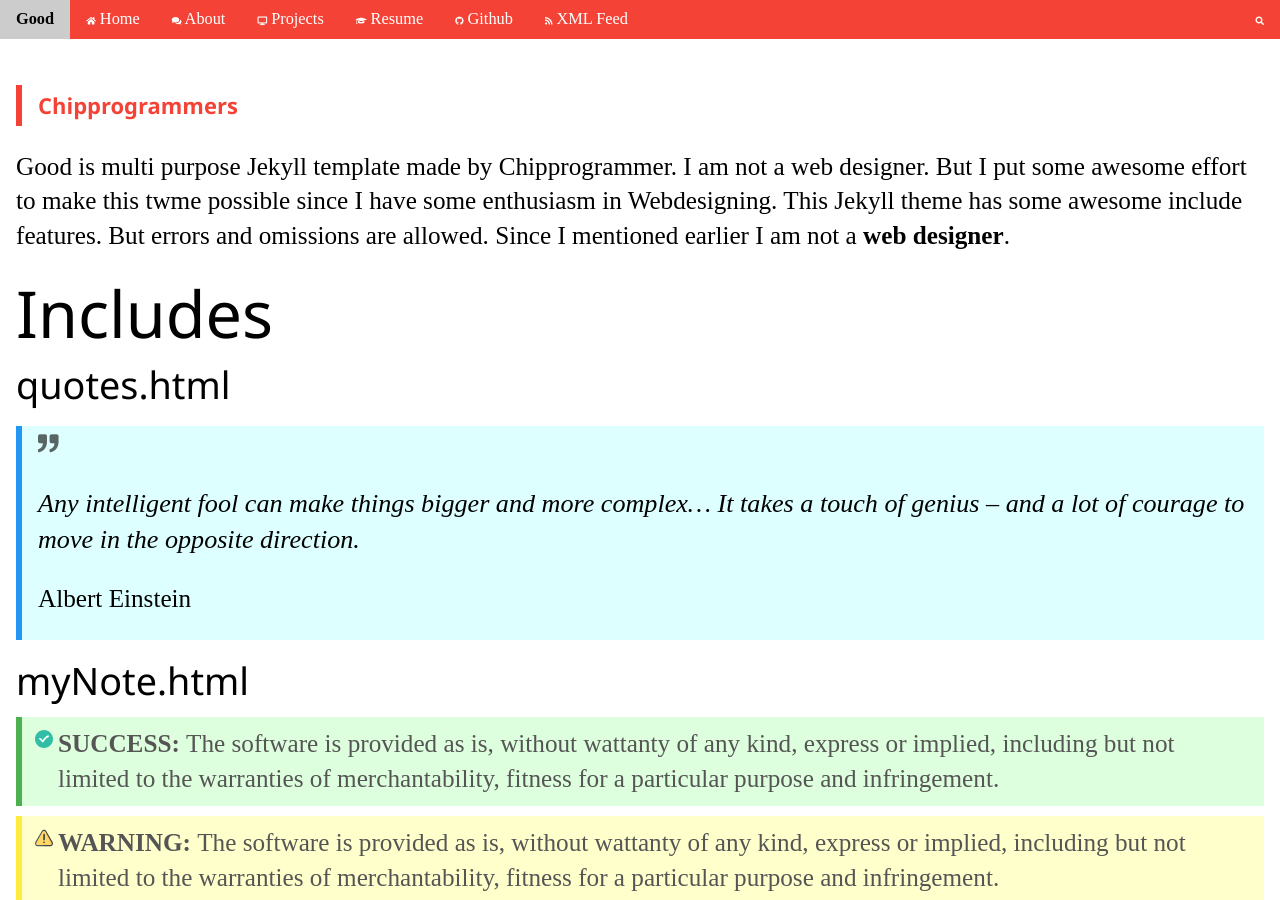
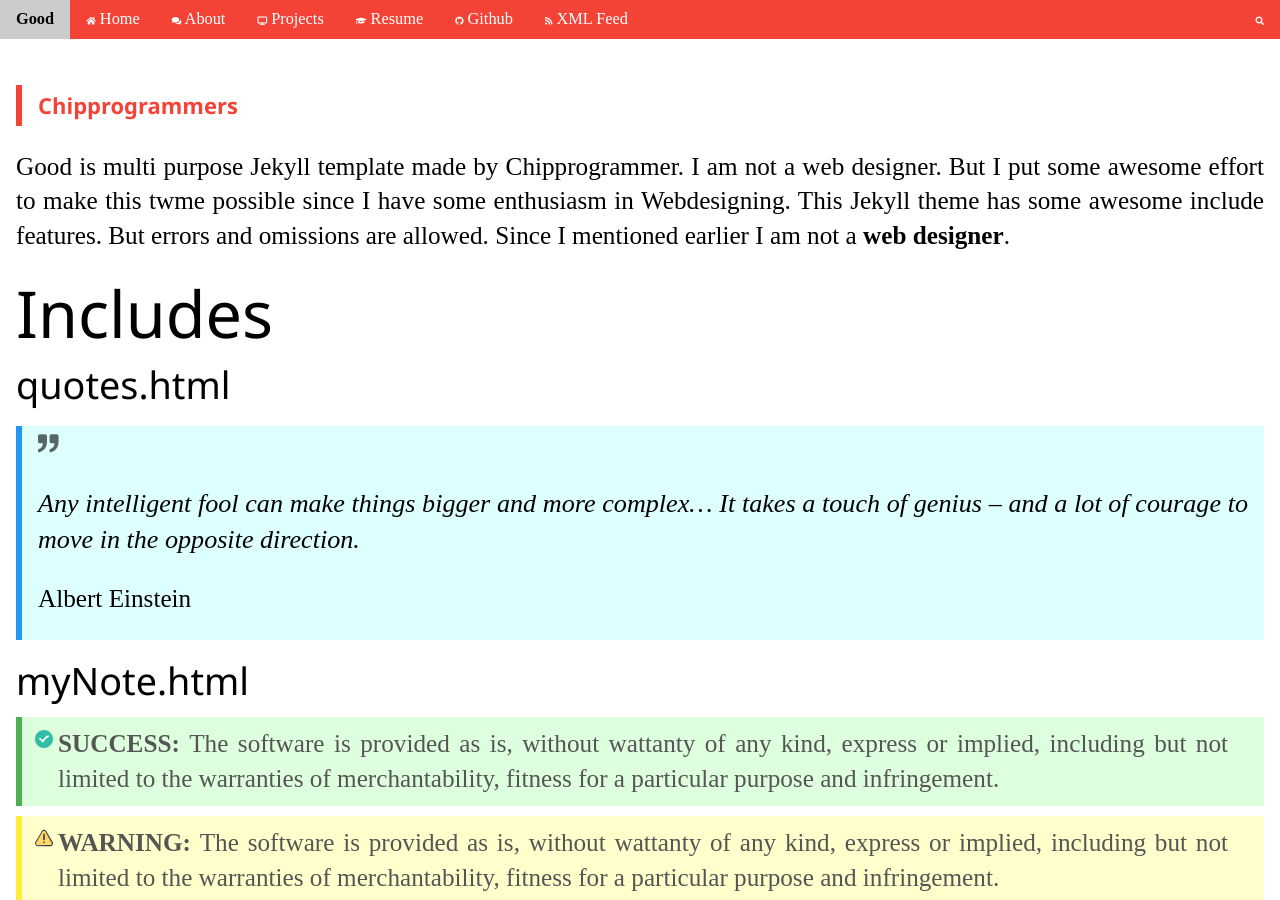
Before and after one commit to chipprogrammers/Good, a Jekyll site: the page built from index.md, in a window 1280 px wide and 900 px high. Built offline with Jekyll 4.4.1, drawn with Linux system fonts in a browser that asks for light colours; comment, search, counter and statistics services are not loaded.

Commit message:
Update default.html

```diff
--- a/_layouts/default.html
+++ b/_layouts/default.html
@@ -4,7 +4,7 @@
 <title>Good</title>
 {% include head.html %}
 </head>
-<body>
+<body style="text-align: justify";>
   {% include navbar.html %}
    <div class="w3-container myFont" style="margin-top:75px">
      <h1 class="w3-xlarge w3-padding w3-text-red w3-leftbar w3-border-red"><b>{{ page.title }}</b></h1>
```
